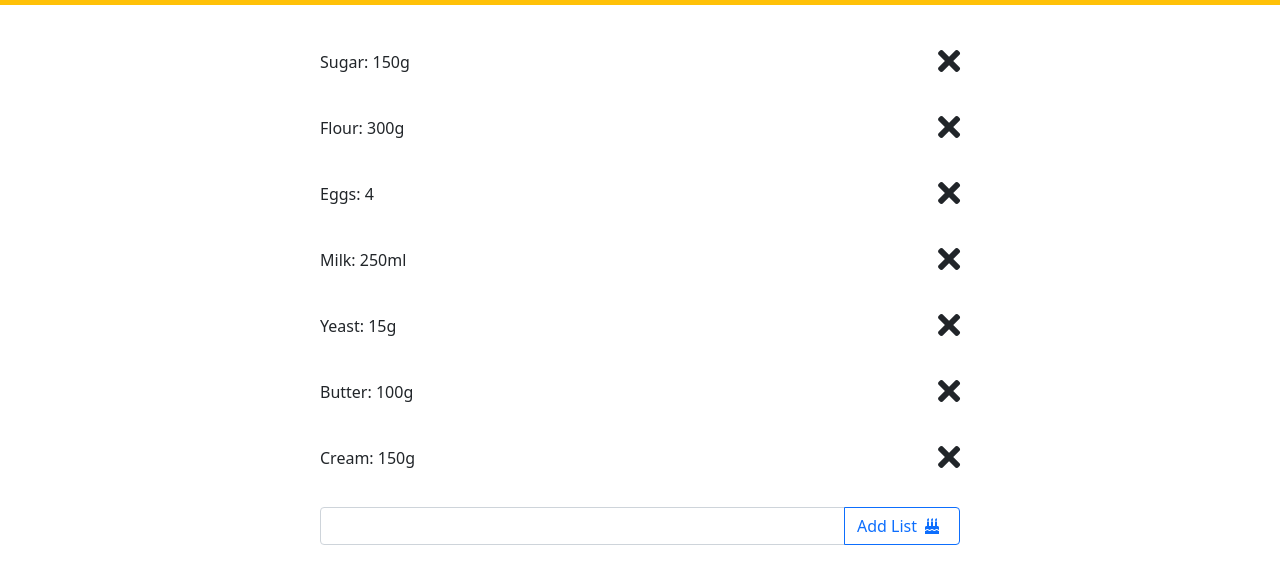
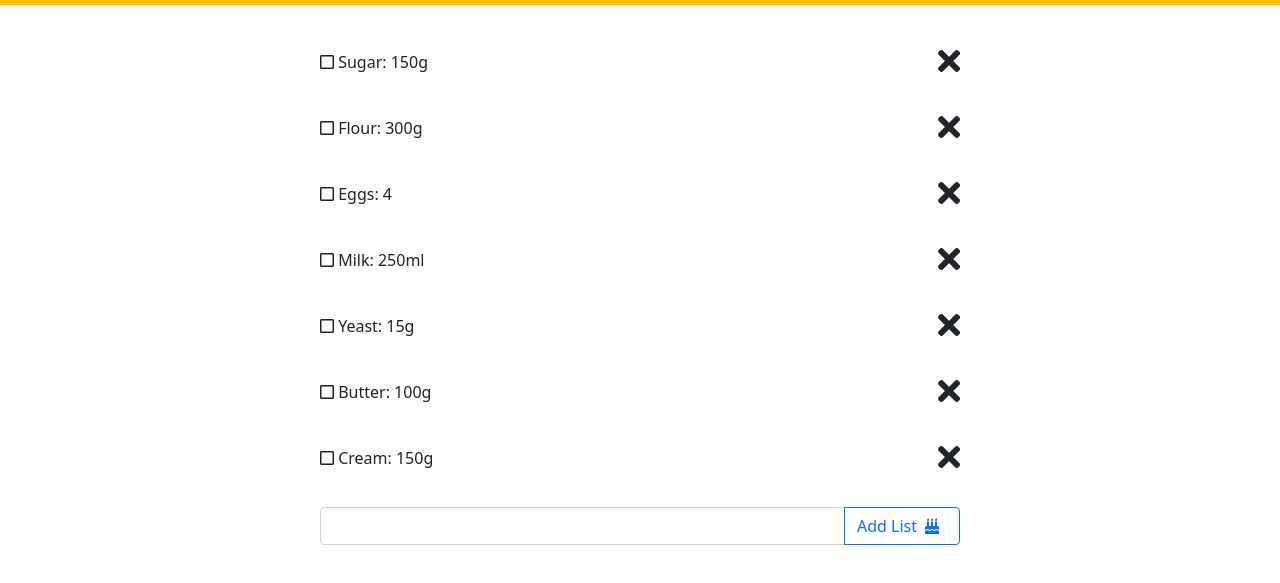
Before and after one commit to codeMatt91/vue-todolist, a plain HTML site: page index.html in a window 1280 px wide. Shown: the part 99-682 px from the top of the page. Drawn offline with nearby package versions, Linux system fonts and the light colour scheme.

Commit message:
Fixed button checked

```diff
--- a/css/style.css
+++ b/css/style.css
@@ -6,4 +6,9 @@
 
 .line-through {
    text-decoration: line-through;
+   cursor: pointer;
 }
+
+.list-check {
+   cursor: pointer;
+}
--- a/index.html
+++ b/index.html
@@ -22,8 +22,11 @@
          <ul class="list-unstyled">
             <li class="py-3 d-flex justify-content-between align-items-center"
             v-for="(element,index) in ingredients" :class="element.done ? 'line-through ' : ''">
-
-               {{ element.text }} <div><i class="fas fa-times fa-2x" @click="deletElement(element)"></i></div>
+               <div class="list-check" @click="deletElement(element) ">
+                  <i class="far fa-square"></i>
+                  {{ element.text }}
+               </div>
+               <div><i class="fas fa-times fa-2x" @click="removeTask(element)"></i></div>
 
             </li>
          </ul>
--- a/js/script.js
+++ b/js/script.js
@@ -50,11 +50,13 @@ const root = new Vue({
          if (this.newTask == '') {
 
          } else {
-
             let newLine = this.newTask;
             this.ingredients.push({ text: newLine, done: false });
          }
          this.newTask = '';
+      },
+      removeTask(element) {
+         this.newTask = '';
       }
    }
 })
```
